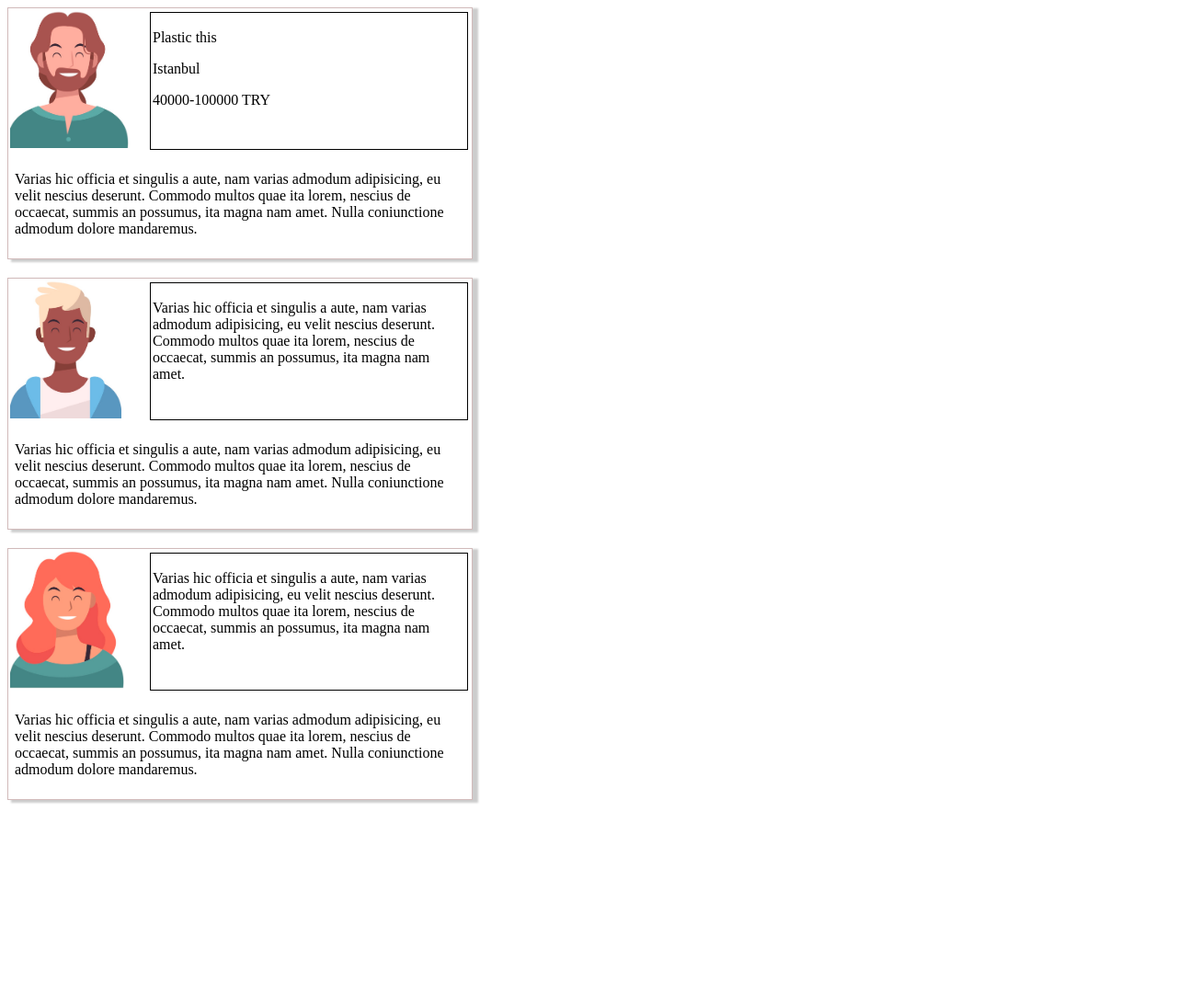
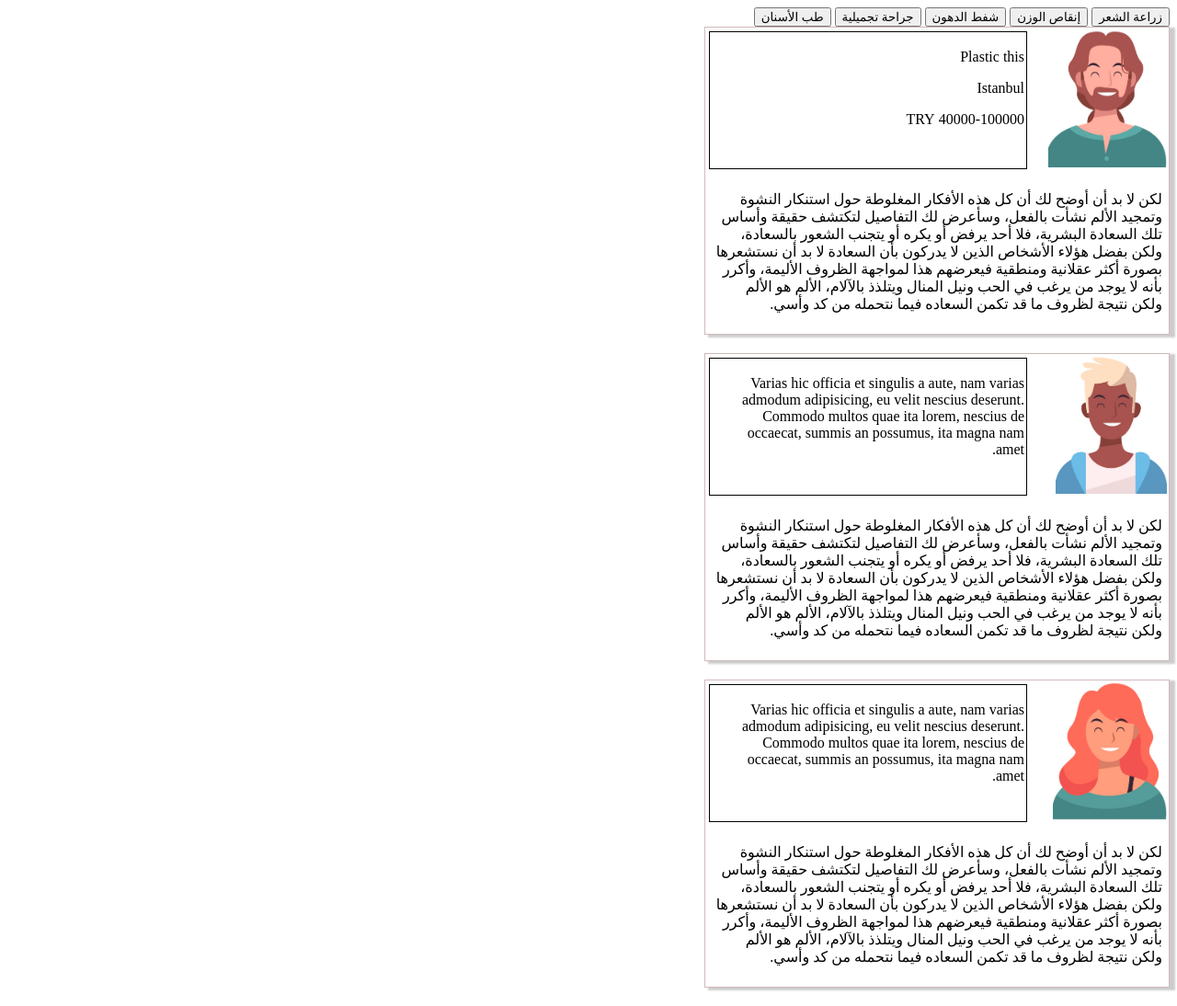
Before and after one commit to alavna/alavna.github.io, a plain HTML site: page index.html in a window 1280 px wide. Shown: the whole page at 92% size. Before the commit the page ends 890 px from the top, so only its background shows below. Drawn offline with Linux system fonts and the light colour scheme; a web font is replaced by a local one.

Commit message:
Update index.html

```diff
--- a/index.html
+++ b/index.html
@@ -1,15 +1,23 @@
 <!DOCTYPE html>
-<html lang="en">
+<html lang="ar" dir="rtl">
 
 <head>
     <meta charset="UTF-8" />
     <meta name="viewport" content="width=device-width, initial-scale=1.0" />
-
     <link rel="stylesheet" href="Index.css" />
+    <link rel="preconnect" href="https://fonts.gstatic.com">
+    <link href="https://fonts.googleapis.com/css2?family=Scheherazade:wght@700&display=swap" rel="stylesheet">
     <title>Title</title>
 </head>
 
 <body>
+    <div class="choices">
+        <button class="Hair" class="button">زراعة الشعر</button>
+        <button class="Stomach" class="button">إنقاص الوزن</button>
+        <button class="Fat" class="button">شفط الدهون</button>
+        <button class="Plastic" class="button">جراحة تجميلية</button>
+        <button class="Dent" class="button">طب الأسنان</button>
+    </div>
     <div class="card">
         <div class="picture">
             <img src="avatars/1.jpg">
@@ -23,9 +31,11 @@
 
         </div>
         <div class="editoropinion">
-            <p> Varias hic officia et singulis a aute, nam varias admodum adipisicing, eu velit
-                nescius deserunt. Commodo multos quae ita lorem, nescius de occaecat, summis an
-                possumus, ita magna nam amet. Nulla coniunctione admodum dolore mandaremus.</p>
+            <p>لكن لا بد أن أوضح لك أن كل هذه الأفكار المغلوطة حول استنكار النشوة وتمجيد الألم نشأت بالفعل، وسأعرض لك
+                التفاصيل لتكتشف حقيقة وأساس تلك السعادة البشرية، فلا أحد يرفض أو يكره أو يتجنب الشعور بالسعادة، ولكن
+                بفضل هؤلاء الأشخاص الذين لا يدركون بأن السعادة لا بد أن نستشعرها بصورة أكثر عقلانية ومنطقية فيعرضهم هذا
+                لمواجهة الظروف الأليمة، وأكرر بأنه لا يوجد من يرغب في الحب ونيل المنال ويتلذذ بالآلام، الألم هو الألم
+                ولكن نتيجة لظروف ما قد تكمن السعاده فيما نتحمله من كد وأسي.</p>
         </div>
     </div>
     <div class="card">
@@ -39,9 +49,11 @@
             </div>
         </div>
         <div class="editoropinion">
-            <p> Varias hic officia et singulis a aute, nam varias admodum adipisicing, eu velit
-                nescius deserunt. Commodo multos quae ita lorem, nescius de occaecat, summis an
-                possumus, ita magna nam amet. Nulla coniunctione admodum dolore mandaremus.</p>
+            <p>لكن لا بد أن أوضح لك أن كل هذه الأفكار المغلوطة حول استنكار النشوة وتمجيد الألم نشأت بالفعل، وسأعرض لك
+                التفاصيل لتكتشف حقيقة وأساس تلك السعادة البشرية، فلا أحد يرفض أو يكره أو يتجنب الشعور بالسعادة، ولكن
+                بفضل هؤلاء الأشخاص الذين لا يدركون بأن السعادة لا بد أن نستشعرها بصورة أكثر عقلانية ومنطقية فيعرضهم هذا
+                لمواجهة الظروف الأليمة، وأكرر بأنه لا يوجد من يرغب في الحب ونيل المنال ويتلذذ بالآلام، الألم هو الألم
+                ولكن نتيجة لظروف ما قد تكمن السعاده فيما نتحمله من كد وأسي.</p>
         </div>
     </div>
     <div class="card">
@@ -55,9 +67,11 @@
             </div>
         </div>
         <div class="editoropinion">
-            <p> Varias hic officia et singulis a aute, nam varias admodum adipisicing, eu velit
-                nescius deserunt. Commodo multos quae ita lorem, nescius de occaecat, summis an
-                possumus, ita magna nam amet. Nulla coniunctione admodum dolore mandaremus.</p>
+            <p>لكن لا بد أن أوضح لك أن كل هذه الأفكار المغلوطة حول استنكار النشوة وتمجيد الألم نشأت بالفعل، وسأعرض لك
+                التفاصيل لتكتشف حقيقة وأساس تلك السعادة البشرية، فلا أحد يرفض أو يكره أو يتجنب الشعور بالسعادة، ولكن
+                بفضل هؤلاء الأشخاص الذين لا يدركون بأن السعادة لا بد أن نستشعرها بصورة أكثر عقلانية ومنطقية فيعرضهم هذا
+                لمواجهة الظروف الأليمة، وأكرر بأنه لا يوجد من يرغب في الحب ونيل المنال ويتلذذ بالآلام، الألم هو الألم
+                ولكن نتيجة لظروف ما قد تكمن السعاده فيما نتحمله من كد وأسي.</p>
         </div>
     </div>
 </body>
```
